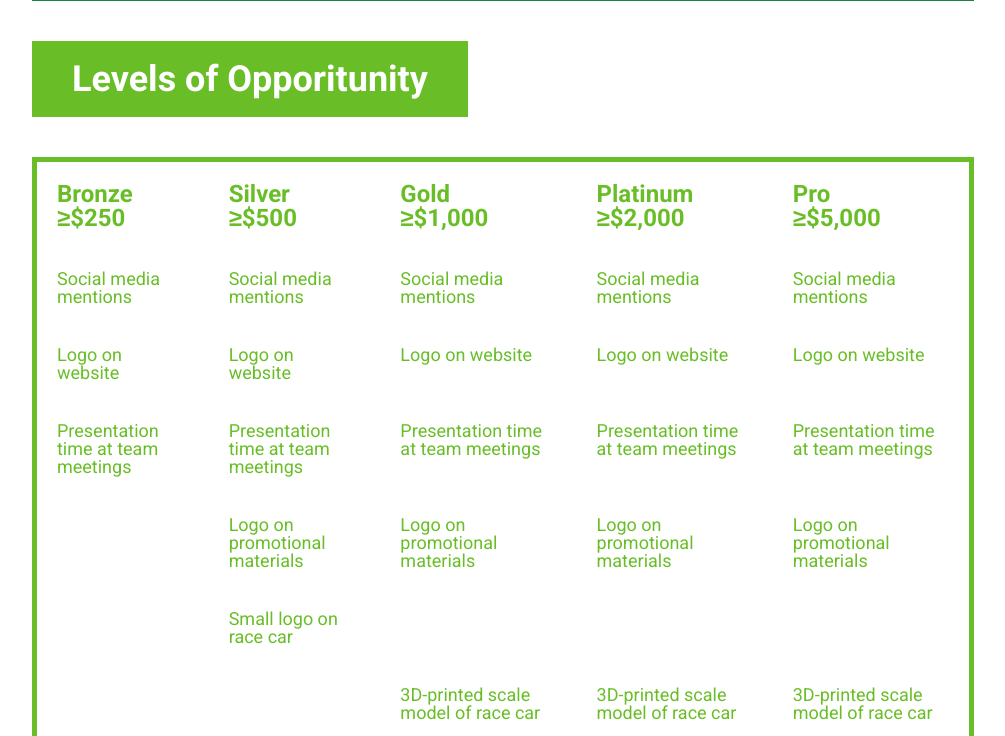
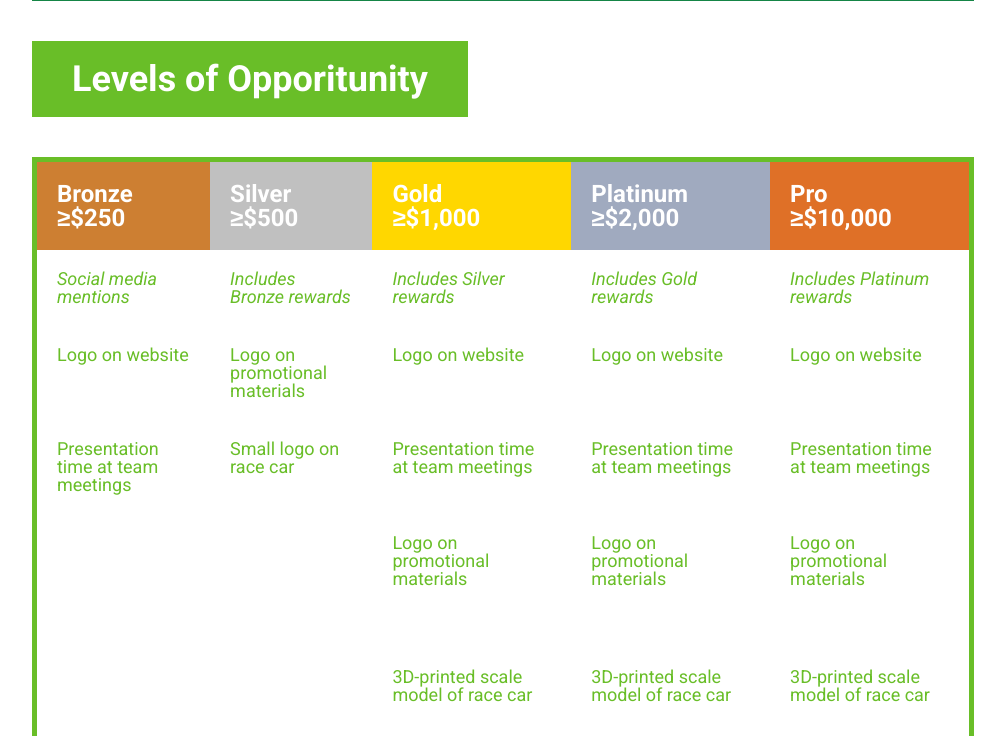
Before and after one commit to Tryptophan/cometracing, a PHP site: page /sponsor.html in a window 1280 px wide. Shown: the part 931-1667 px from the top of the page, without its empty margins (242-1247 px from the left). Run offline with PHP 8.4, Linux system fonts and the light colour scheme; some libraries are stand-ins or nearby versions; some web fonts are replaced.

Commit message:
changed sponsor page to add colors for packages

```diff
--- a/css/main.css
+++ b/css/main.css
@@ -165,7 +165,7 @@
 }
 
 table {
-    border: 5px solid #69BE28;
+    border-bottom: 5px solid #69BE28;
     width: 100%;
 }
 
--- a/css/sponsor.min.css
+++ b/css/sponsor.min.css
@@ -1 +1 @@
-.sponsors{width:fit-content;text-align:center;margin:80px auto}.sponsors img{width:15%;margin-right:40px}.sponsorship{margin-top:40px}
+.sponsors{width:fit-content;text-align:center;margin:80px auto}.sponsors img{width:15%;margin-right:40px}.sponsorship{margin-top:40px}.sponsorship table tbody tr th{color:#FFF}.sponsorship table tbody tr th:first-child{background-color:#cd7f32}.sponsorship table tbody tr th:nth-child(02){background-color:silver}.sponsorship table tbody tr th:nth-child(03){background-color:gold}.sponsorship table tbody tr th:nth-child(04){background-color:#A0AABF}.sponsorship table tbody tr th:nth-child(05){background-color:#DF7027}.sponsorship table tbody tr:nth-child(02){font-style:italic}
--- a/sponsor.html
+++ b/sponsor.html
@@ -43,39 +43,39 @@
                         <th>Silver<br>&ge;$500</th>
                         <th>Gold<br>&ge;$1,000</th>
                         <th>Platinum<br>&ge;$2,000</th>
-                        <th>Pro<br>&ge;$5,000</th>
+                        <th>Pro<br>&ge;$10,000</th>
                     </tr>
                         <td>Social media mentions</td>
-                        <td>Social media mentions</td>
-                        <td>Social media mentions</td>
-                        <td>Social media mentions</td>
-                        <td>Social media mentions</td>
+                        <td>Includes Bronze rewards</td>
+                        <td>Includes Silver rewards</td>
+                        <td>Includes Gold rewards</td>
+                        <td>Includes Platinum rewards</td>
 
 
                     <tr>
                         <td>Logo on website</td>
-                        <td>Logo on website</td>
+                        <td>Logo on promotional materials</td>
                         <td>Logo on website</td>
                         <td>Logo on website</td>
                         <td>Logo on website</td>
                     </tr>
                     <tr>
                         <td>Presentation time at team meetings</td>
-                        <td>Presentation time at team meetings</td>
+                        <td>Small logo on race car</td>
                         <td>Presentation time at team meetings</td>
                         <td>Presentation time at team meetings</td>
                         <td>Presentation time at team meetings</td>
                     </tr>
                     <tr>
                         <td></td>
-                        <td>Logo on promotional materials</td>
+                        <td></td>
                         <td>Logo on promotional materials</td>
                         <td>Logo on promotional materials</td>
                         <td>Logo on promotional materials</td>
                     </tr>
                     <tr>
                         <td></td>
-                        <td>Small logo on race car</td>
+                        <td></td>
                         <td></td>
                         <td></td>
                         <td></td>
```
Also changed, not shown: css/sponsor.css (+28 -0 lines).
